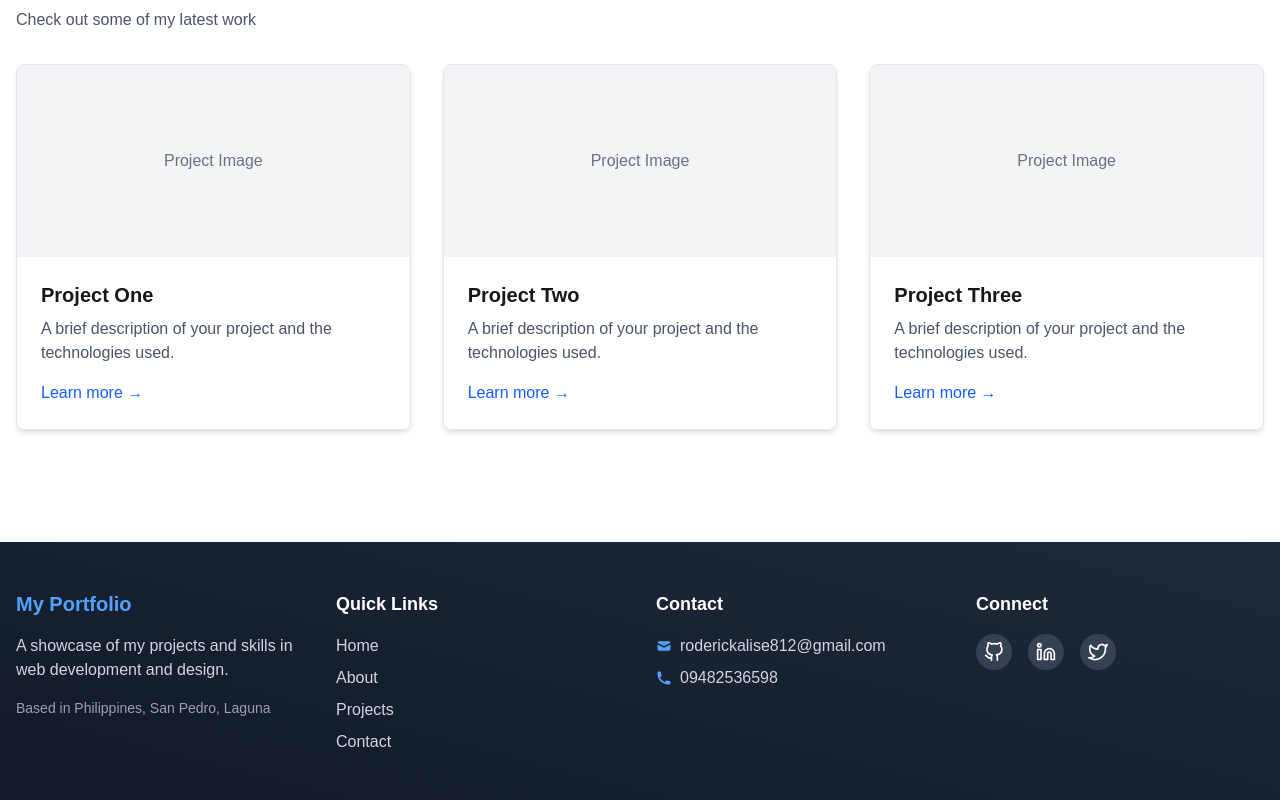
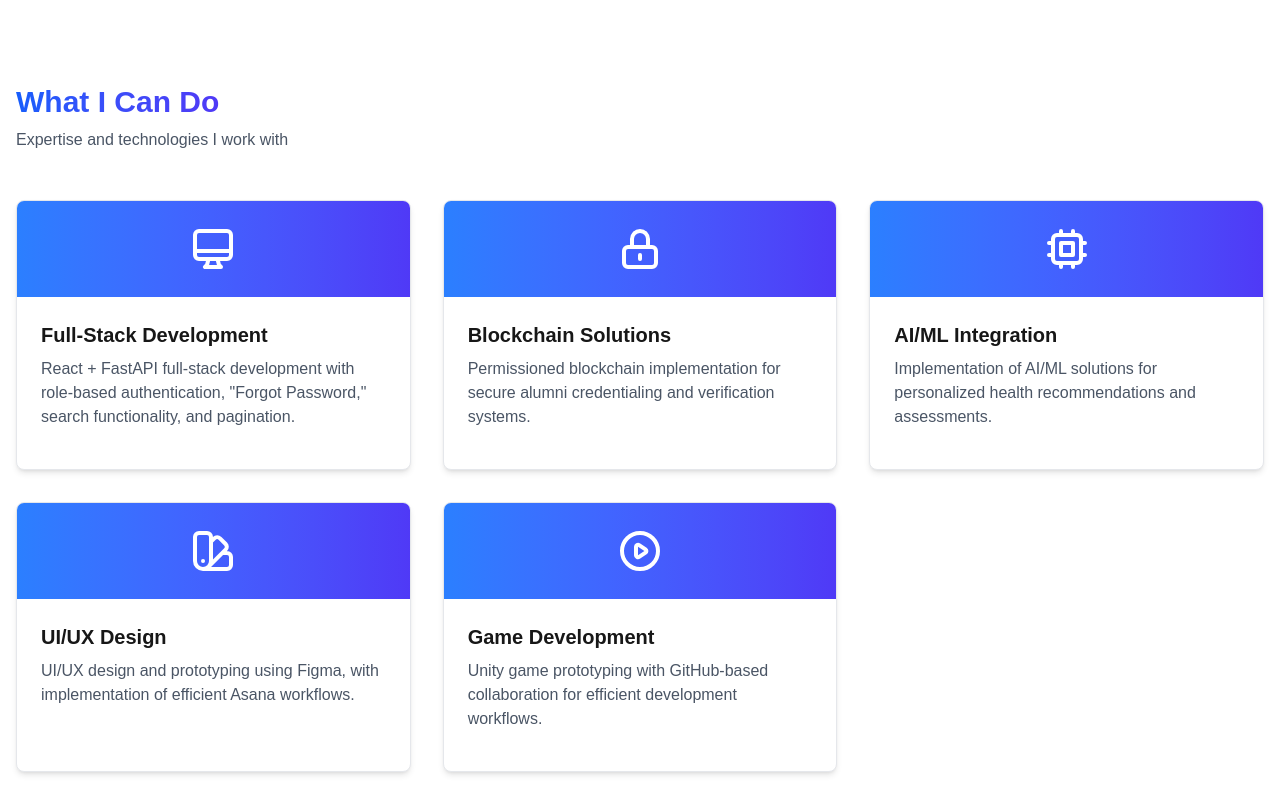
Before and after one commit to Tofuwuuu/My-Personal-website, a Next.js app in the folder portfolio/: page / in a window 1280 px wide. Shown: the part 660-1460 px from the top of the page. Built offline with nearby package versions, Linux system fonts and the light colour scheme.

Commit message:
Updated profile with Mark's information and added skills section

```diff
--- a/portfolio/src/app/page.tsx
+++ b/portfolio/src/app/page.tsx
@@ -8,13 +8,13 @@ export default function Home() {
       <section className="flex flex-col md:flex-row items-center justify-between py-12 gap-8">
         <div className="md:w-1/2">
           <h1 className="text-4xl md:text-5xl font-bold mb-4">
-            Hi, I'm <span className="bg-gradient-to-r from-blue-500 to-indigo-600 bg-clip-text text-transparent">Your Name</span>
+            Hi, I'm <span className="bg-gradient-to-r from-blue-500 to-indigo-600 bg-clip-text text-transparent">Mark</span>
           </h1>
           <h2 className="text-2xl md:text-3xl font-medium mb-6 text-gray-600 dark:text-gray-300">
-            Full Stack Developer
+            Full-Stack Developer & Blockchain Enthusiast
           </h2>
           <p className="text-lg mb-8 text-gray-700 dark:text-gray-200">
-            I build exceptional digital experiences that combine stunning design with efficient functionality. Explore my latest projects and articles showcasing my expertise in web development.
+            I build robust web applications and private blockchain solutions—everything from React front-ends with role-based auth and FastAPI backends to MongoDB-driven data stores. Whether it's designing seamless UI/UX in Figma, integrating AI/ML health assessments, or crafting permissioned blockchain verifications, I turn complex requirements into clean, high-performance digital experiences.
           </p>
           <div className="flex flex-wrap gap-4">
             <Link href="/projects" className="px-6 py-3 bg-gradient-to-r from-blue-600 to-indigo-600 text-white rounded-md hover:from-blue-700 hover:to-indigo-700 transition shadow-md hover:shadow-lg transform hover:-translate-y-0.5">
@@ -39,6 +39,87 @@ export default function Home() {
                 priority
                 className="transition-transform duration-500 group-hover:scale-110"
               />
+            </div>
+          </div>
+        </div>
+      </section>
+
+      {/* Skills Section */}
+      <section className="py-16">
+        <div className="mb-12">
+          <h2 className="text-3xl font-bold mb-2 bg-gradient-to-r from-blue-600 to-indigo-600 bg-clip-text text-transparent inline-block">What I Can Do</h2>
+          <p className="text-gray-600 dark:text-gray-300">Expertise and technologies I work with</p>
+        </div>
+        <div className="grid grid-cols-1 md:grid-cols-2 lg:grid-cols-3 gap-8">
+          {/* Skill Card 1 */}
+          <div className="border border-gray-200 dark:border-gray-800 rounded-lg overflow-hidden shadow-md hover:shadow-lg transition transform hover:-translate-y-1 bg-white dark:bg-gray-800">
+            <div className="h-24 bg-gradient-to-r from-blue-500 to-indigo-600 flex items-center justify-center">
+              <svg xmlns="http://www.w3.org/2000/svg" className="h-12 w-12 text-white" fill="none" viewBox="0 0 24 24" stroke="currentColor">
+                <path strokeLinecap="round" strokeLinejoin="round" strokeWidth={2} d="M9.75 17L9 20l-1 1h8l-1-1-.75-3M3 13h18M5 17h14a2 2 0 002-2V5a2 2 0 00-2-2H5a2 2 0 00-2 2v10a2 2 0 002 2z" />
+              </svg>
+            </div>
+            <div className="p-6">
+              <h3 className="text-xl font-semibold mb-2">Full-Stack Development</h3>
+              <p className="text-gray-600 dark:text-gray-300 mb-4">
+                React + FastAPI full-stack development with role-based authentication, "Forgot Password," search functionality, and pagination.
+              </p>
+            </div>
+          </div>
+          {/* Skill Card 2 */}
+          <div className="border border-gray-200 dark:border-gray-800 rounded-lg overflow-hidden shadow-md hover:shadow-lg transition transform hover:-translate-y-1 bg-white dark:bg-gray-800">
+            <div className="h-24 bg-gradient-to-r from-blue-500 to-indigo-600 flex items-center justify-center">
+              <svg xmlns="http://www.w3.org/2000/svg" className="h-12 w-12 text-white" fill="none" viewBox="0 0 24 24" stroke="currentColor">
+                <path strokeLinecap="round" strokeLinejoin="round" strokeWidth={2} d="M12 15v2m-6 4h12a2 2 0 002-2v-6a2 2 0 00-2-2H6a2 2 0 00-2 2v6a2 2 0 002 2zm10-10V7a4 4 0 00-8 0v4h8z" />
+              </svg>
+            </div>
+            <div className="p-6">
+              <h3 className="text-xl font-semibold mb-2">Blockchain Solutions</h3>
+              <p className="text-gray-600 dark:text-gray-300 mb-4">
+                Permissioned blockchain implementation for secure alumni credentialing and verification systems.
+              </p>
+            </div>
+          </div>
+          {/* Skill Card 3 */}
+          <div className="border border-gray-200 dark:border-gray-800 rounded-lg overflow-hidden shadow-md hover:shadow-lg transition transform hover:-translate-y-1 bg-white dark:bg-gray-800">
+            <div className="h-24 bg-gradient-to-r from-blue-500 to-indigo-600 flex items-center justify-center">
+              <svg xmlns="http://www.w3.org/2000/svg" className="h-12 w-12 text-white" fill="none" viewBox="0 0 24 24" stroke="currentColor">
+                <path strokeLinecap="round" strokeLinejoin="round" strokeWidth={2} d="M9 3v2m6-2v2M9 19v2m6-2v2M5 9H3m2 6H3m18-6h-2m2 6h-2M7 19h10a2 2 0 002-2V7a2 2 0 00-2-2H7a2 2 0 00-2 2v10a2 2 0 002 2zM9 9h6v6H9V9z" />
+              </svg>
+            </div>
+            <div className="p-6">
+              <h3 className="text-xl font-semibold mb-2">AI/ML Integration</h3>
+              <p className="text-gray-600 dark:text-gray-300 mb-4">
+                Implementation of AI/ML solutions for personalized health recommendations and assessments.
+              </p>
+            </div>
+          </div>
+          {/* Skill Card 4 */}
+          <div className="border border-gray-200 dark:border-gray-800 rounded-lg overflow-hidden shadow-md hover:shadow-lg transition transform hover:-translate-y-1 bg-white dark:bg-gray-800">
+            <div className="h-24 bg-gradient-to-r from-blue-500 to-indigo-600 flex items-center justify-center">
+              <svg xmlns="http://www.w3.org/2000/svg" className="h-12 w-12 text-white" fill="none" viewBox="0 0 24 24" stroke="currentColor">
+                <path strokeLinecap="round" strokeLinejoin="round" strokeWidth={2} d="M7 21a4 4 0 01-4-4V5a2 2 0 012-2h4a2 2 0 012 2v12a4 4 0 01-4 4zm0 0h12a2 2 0 002-2v-4a2 2 0 00-2-2h-2.343M11 7.343l1.657-1.657a2 2 0 012.828 0l2.829 2.829a2 2 0 010 2.828l-8.486 8.485M7 17h.01" />
+              </svg>
+            </div>
+            <div className="p-6">
+              <h3 className="text-xl font-semibold mb-2">UI/UX Design</h3>
+              <p className="text-gray-600 dark:text-gray-300 mb-4">
+                UI/UX design and prototyping using Figma, with implementation of efficient Asana workflows.
+              </p>
+            </div>
+          </div>
+          {/* Skill Card 5 */}
+          <div className="border border-gray-200 dark:border-gray-800 rounded-lg overflow-hidden shadow-md hover:shadow-lg transition transform hover:-translate-y-1 bg-white dark:bg-gray-800">
+            <div className="h-24 bg-gradient-to-r from-blue-500 to-indigo-600 flex items-center justify-center">
+              <svg xmlns="http://www.w3.org/2000/svg" className="h-12 w-12 text-white" fill="none" viewBox="0 0 24 24" stroke="currentColor">
+                <path strokeLinecap="round" strokeLinejoin="round" strokeWidth={2} d="M14.752 11.168l-3.197-2.132A1 1 0 0010 9.87v4.263a1 1 0 001.555.832l3.197-2.132a1 1 0 000-1.664z" />
+                <path strokeLinecap="round" strokeLinejoin="round" strokeWidth={2} d="M21 12a9 9 0 11-18 0 9 9 0 0118 0z" />
+              </svg>
+            </div>
+            <div className="p-6">
+              <h3 className="text-xl font-semibold mb-2">Game Development</h3>
+              <p className="text-gray-600 dark:text-gray-300 mb-4">
+                Unity game prototyping with GitHub-based collaboration for efficient development workflows.
+              </p>
             </div>
           </div>
         </div>
```
